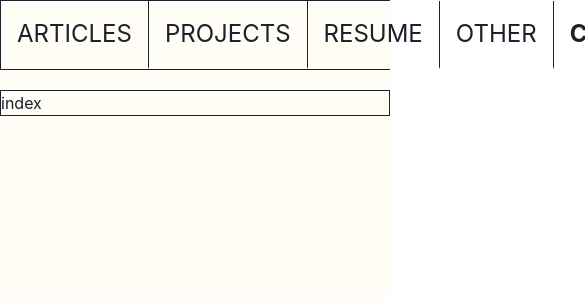
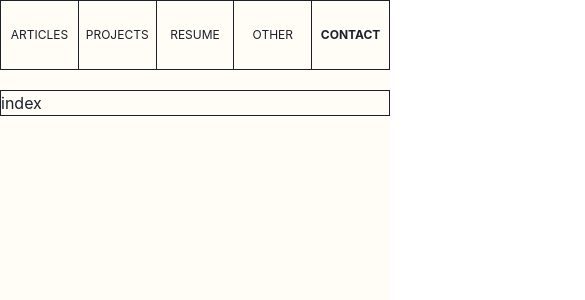
Before and after one commit to stich9208/nolog, a Next.js app: page /contact in a window 390 px wide. Shown: the top 300 px of the page, 585 px wide, since content can reach past the window. Built offline with nearby package versions, Linux system fonts and the light colour scheme.

Commit message:
Fix: 모바일 화면시 width 오류 수정 (Header의 Tab 컴포넌트가 이유)
Signed-off-by: JaewookJung <stich9208@seerslab.com>

```diff
--- a/src/components/common/Header.tsx
+++ b/src/components/common/Header.tsx
@@ -1,4 +1,4 @@
-import { Tab, TabList, Tabs } from "@chakra-ui/react";
+import { Box, Tab, TabList, Tabs } from "@chakra-ui/react";
 import Link from "next/link";
 import { useRouter } from "next/router";
 import React, { useEffect, useState } from "react";
@@ -57,22 +57,27 @@ const Header = () => {
         border="none"
         w="full"
       >
-        {PAGE_LIST.map((page) => (
+        {PAGE_LIST.map((page, idx) => (
           <Link
             href={`/${page.toLocaleLowerCase()}`}
             key={`/${page}`}
             style={{ width: "100%", height: "100%" }}
           >
-            <Tab
-              name={page.toLowerCase()}
-              _selected={{ fontWeight: "bold" }}
+            <Box
+              // name={page.toLowerCase()}
+              display="flex"
+              justifyContent="center"
+              alignItems="center"
               borderRight="1px"
               w="full"
               h="full"
-              fontSize="2xl"
+              fontSize={["0.75rem", "1rem"]}
+              style={{
+                fontWeight: `${tabIndex === idx + 1 ? "bold" : "normal"}`,
+              }}
             >
               {page}
-            </Tab>
+            </Box>
           </Link>
         ))}
       </TabList>
--- a/src/components/common/Layout.tsx
+++ b/src/components/common/Layout.tsx
@@ -1,4 +1,4 @@
-import { Container } from "@chakra-ui/react";
+import { Box, Container } from "@chakra-ui/react";
 import React from "react";
 
 import Header from "./Header";
--- a/src/pages/articles/index.tsx
+++ b/src/pages/articles/index.tsx
@@ -53,7 +53,7 @@ const Articles = ({ articleList }: any) => {
       render: (elem: string) => {
         const createdDate = new Date(elem);
         return (
-          <Text key={uuidv4()} w="full" fontSize="xs" textAlign="right">
+          <Text as="b" key={uuidv4()} w="full" fontSize="xs" textAlign="right">
             {`${createdDate.getFullYear()}-${createdDate.getMonth()}-${createdDate.getDate()}`}
           </Text>
         );
```
Also changed, not shown: src/components/atom/NImage.tsx (+15 -3 lines).
